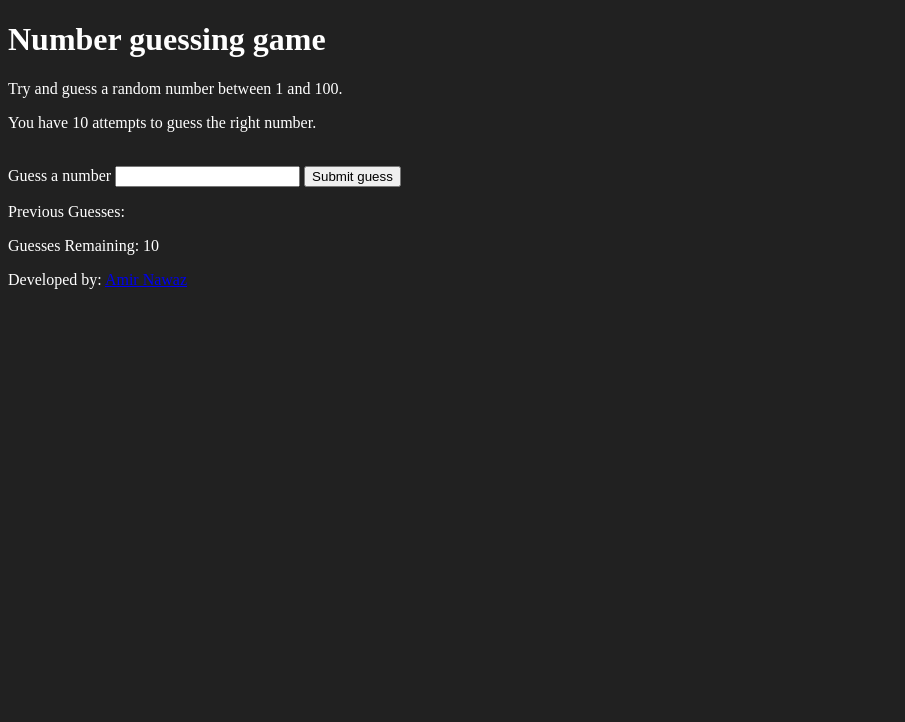
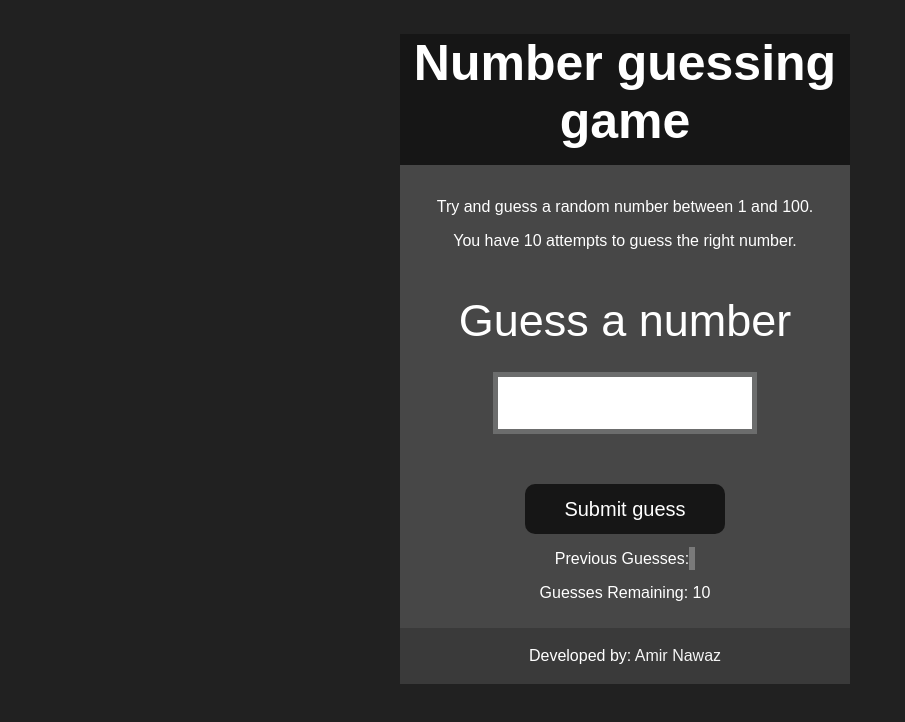
Before and after one commit to Aamir-41/NumGuess, a plain HTML site: page index.html in a window 1280 px wide. Shown: the whole page, without its empty margins (0-905 px from the left). Drawn offline with Linux system fonts and the light colour scheme; a script that the page names is missing.

Commit message:
update styling

```diff
--- a/index.html
+++ b/index.html
@@ -5,7 +5,7 @@
     <meta name="viewport" content="width=device-width, initial-scale=1.0">
     <meta http-equiv="X-UA-Compatible" content="ie=edge">
     <title>Number Guessing Game</title>
-    <link rel="stylesheet" href="guess.css">
+    <link rel="stylesheet" href="style.css">
 </head>
 <body style="background-color:#212121; color:#fff;">
 
```
